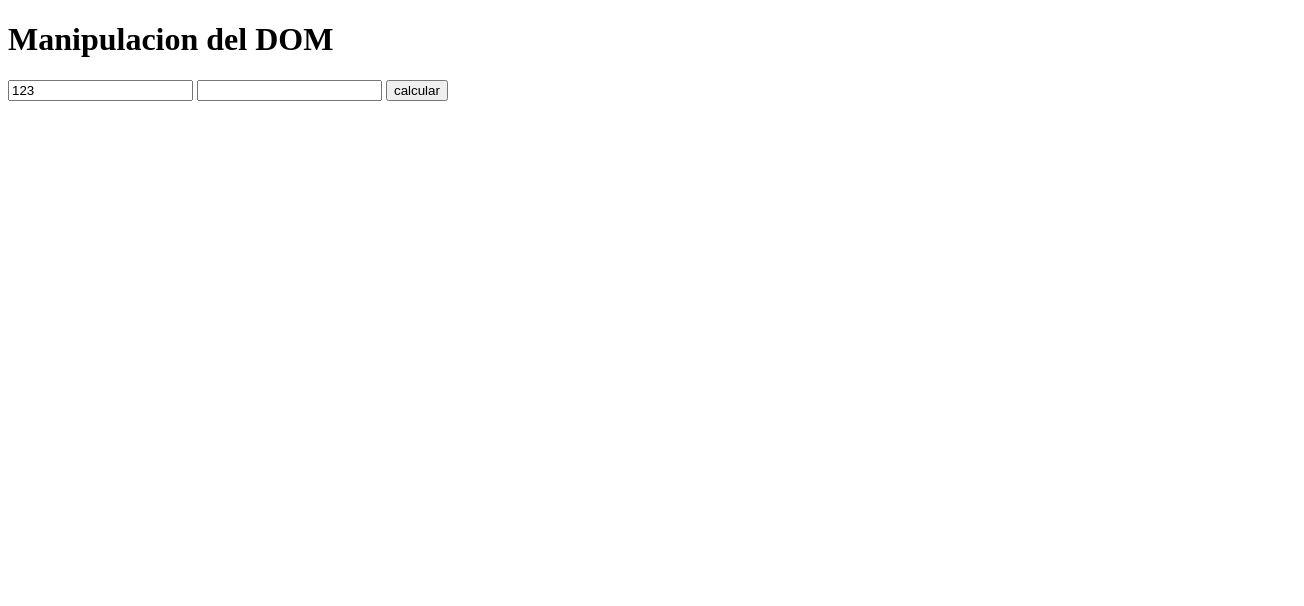
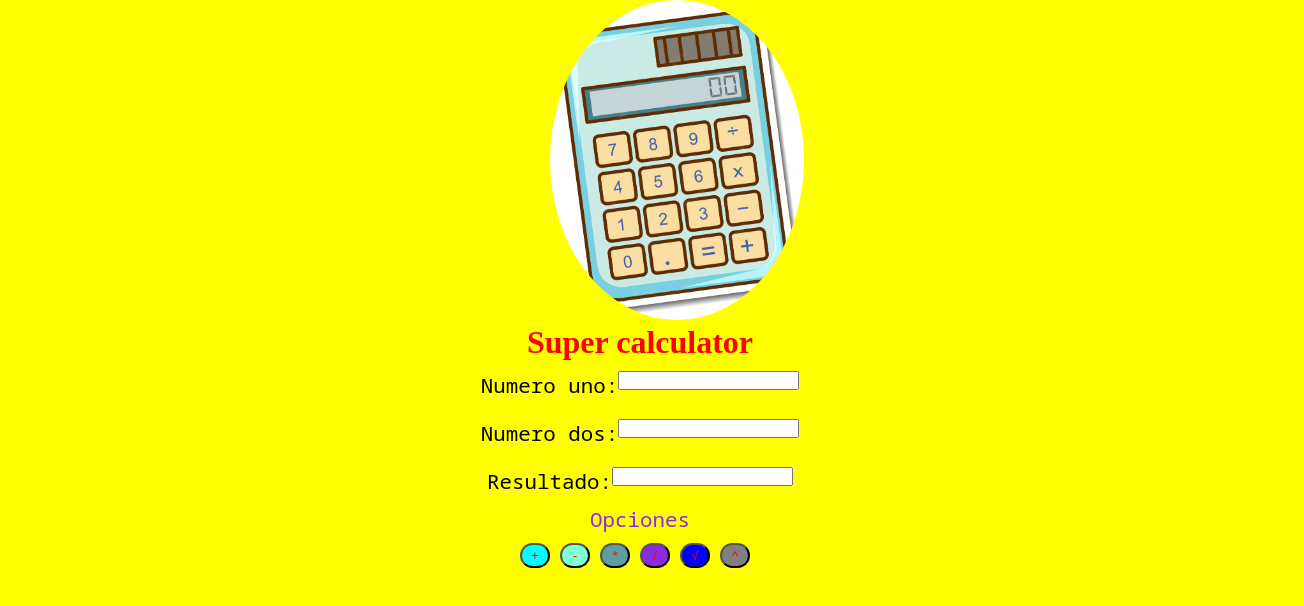
Before and after one commit to Miguelito-10/manipulacion-Dom--Basica, a plain HTML site: page index.html in a window 1280 px wide. Shown: the whole page, 1304 px wide, since content can reach past the window. Drawn offline with Linux system fonts and the light colour scheme.

Commit message:
mejoras en los archivos

```diff
--- a/index.html
+++ b/index.html
@@ -4,20 +4,43 @@
     <meta charset="UTF-8">
     <meta http-equiv="X-UA-Compatible" content="IE=edge">
     <meta name="viewport" content="width=device-width, initial-scale=1.0">
-    <title>Manipulacion del DOM basica</title>
+    <title>calculadora</title>
+    <link rel="stylesheet" href="./style.css">
+    <link rel="icon" href="./img/xd.png">
 </head>
 <body>
-    <h1 class="verde">Manipulacion del DOM</h1>
+    <header class="header-container">
+        <div><img class="logo" src="./img/nose.webp" alt=""></div>
+        <div><h1>Super calculator</h1></div>
+    </header>
+    <section class="first-section">
+        <div class="div">
+            <div class="inputs-text">Numero uno:</div>
+            <div class="inputs"><input type="number" id="numUno" name="numUno"></div>
+        </div>
+        <div class="div">
+            <div class="inputs-text">Numero dos:</div>
+            <div class="inputs"><input type="number" id="numDos" name="numDos" ></div>
+        </div>
 
-    <form id="form">
+        <div class="div">
+            <div class="inputs-text">Resultado:</div>
+            <div class="inputs"><input type="text" id="result" name="result"></div>
+        </div>
+        <div class="options">Opciones</div>
+        <div class="buttones">
+            <button class="button button-1" onclick="sumar()">+</button>
+            <button class="button button-2" onclick="restar()">-</button>
+            <button class="button button-3" onclick="multiplicar()">*</button>
+            <button class="button button-4" onclick="dividir()">/</button>
+            <button class="button button-5" onclick="raizCuadrada()">√</button>
+            <button class="button button-6" onclick="potencias()">^</button>
+        </div>
 
-        <input id = "calculo1" type="number" placeholder="escribe algo aqui uwu" value="123">
-        <input id="calculo2" type="number">
-        <button id="btnCalcular">calcular</button>
+    </section>
 
-        <p id="resultado"></p>
-    </form>
-
-    <script src="./js/script.js"></script>
+</body>
+<script src="./js/calculadora.js"></script>
+</html>
 </body>
 </html>
--- /dev/null
+++ b/js/calculadora.js
@@ -0,0 +1,30 @@
+let numUno = document.getElementById('numUno')
+let numDos = document.getElementById('numDos')
+let resultado = document.getElementById("result")
+
+function sumar(){
+    let operacion = parseInt(numUno.value) + parseInt(numDos.value)
+    resultado.value = operacion
+}
+function restar(){
+    let operacion = parseInt(numUno.value) - parseInt(numDos.value);
+    resultado.value = operacion
+}
+function multiplicar(){
+    let operacion = parseInt(numUno.value) * parseInt(numDos.value);
+    resultado.value = operacion
+}
+function dividir(){
+    let operacion = parseInt(numUno.value) / parseInt(numDos.value);
+    resultado.value = operacion
+}
+function raizCuadrada(){
+    let raizNumUno = Math.sqrt(parseInt(numUno.value))
+    let raizNumDos = Math.sqrt(parseInt(numDos.value))
+    resultado.value = `Num1: ${raizNumUno.toFixed(2)} Num2: ${raizNumDos.toFixed(2)}`
+}
+
+function potencias(){
+    let operacion = parseInt(numUno.value) ** parseInt(numDos.value);
+    resultado.value = operacion
+}
--- a/js/script.js
+++ /dev/null
@@ -1,23 +0,0 @@
-const h1 = document.querySelector('h1')
-const form = document.querySelector('form')
-const input1 = document.querySelector('#calculo1')
-const input2 = document.querySelector('#calculo2')
-const btn = document.querySelector('#btnCalcular')
-const pResultado = document.querySelector('#resultado')
-
-form.addEventListener('submit', sumarInputValues);
-
-function sumarInputValues(event) {
-    console.log({event});
-   event.preventDefault();
-  const sumaInputs = parseInt(input1.value) + parseInt(input2.value);
-  pResultado.innerText= "resultado: " + sumaInputs
-}
-
-//form.addEventListener('submit', sumarInputValues);
-//function sumarInputValues(event) {
-    //console.log({event});
-    //event.preventDefault();
-  //const sumaInputs = parseInt(input1.value) + parseInt(input2.value);
-  //pResultado.innerText= "resultado: " + sumaInputs
-//}
--- /dev/null
+++ b/style.css
@@ -0,0 +1,83 @@
+*{
+    box-sizing: border-box;
+    padding: 0;
+    margin: 0;
+}
+html{
+    font-family: 62.5%;
+}
+body{
+    background-color: yellow;
+}
+.header-container{
+    display: flex;
+    flex-direction: column;
+}
+.logo{
+    color: blue;
+    width: auto;
+    height: 300px;
+    border-radius: 50%;
+    margin-left: 550px;
+    margin-right: 500px;
+    max-width: 900px;
+    min-height: 320px;
+}
+h1{
+    text-align: center;
+    color: red;
+}
+.first-section{
+    display: flex;
+    flex-direction: column;
+    flex-wrap: wrap;
+}
+.div{
+    display: flex;
+    justify-content: center;
+    padding: 10px;
+}
+.inputs-text{
+    text-align: center;
+    font-size: 1.3rem;
+    font-family: 'Noto Sans Mono', monospace;
+}
+.inputs{
+    text-align: center;
+    top: 60px;
+}
+.options{
+    text-align: center;
+    margin-bottom: 10px;
+    color: blueviolet;
+    font-size: 1.3rem;
+    font-family: 'Noto Sans Mono', monospace;
+}
+.buttones{
+    display: flex;
+    justify-content: center;
+}
+.button{
+    width: 30px;
+    height: 25px;
+    margin-right: 10px;
+    border-radius: 50px;
+    color: red;
+    background-color: gray;
+    cursor: pointer;
+}
+.button-1{
+    background-color: aqua;
+}
+.button-2{
+    background-color: aquamarine;
+}
+.button-3{
+    background-color: cadetblue;
+}
+.button-4{
+    background-color: blueviolet;
+}
+.button-5{
+    background-color: blue;
+}
```
Also changed, not shown: img/nose.webp (added), img/xd.png (added).
